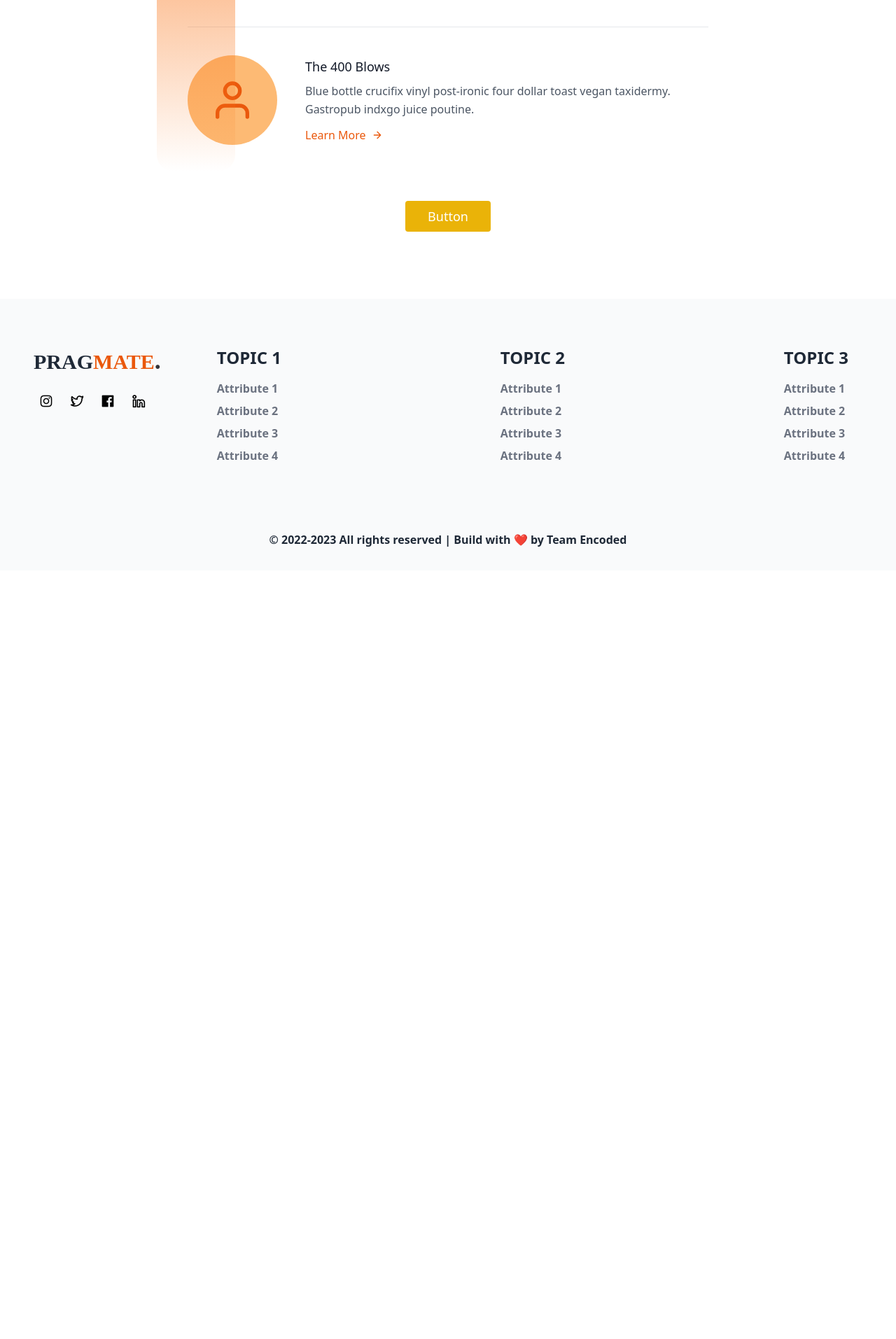
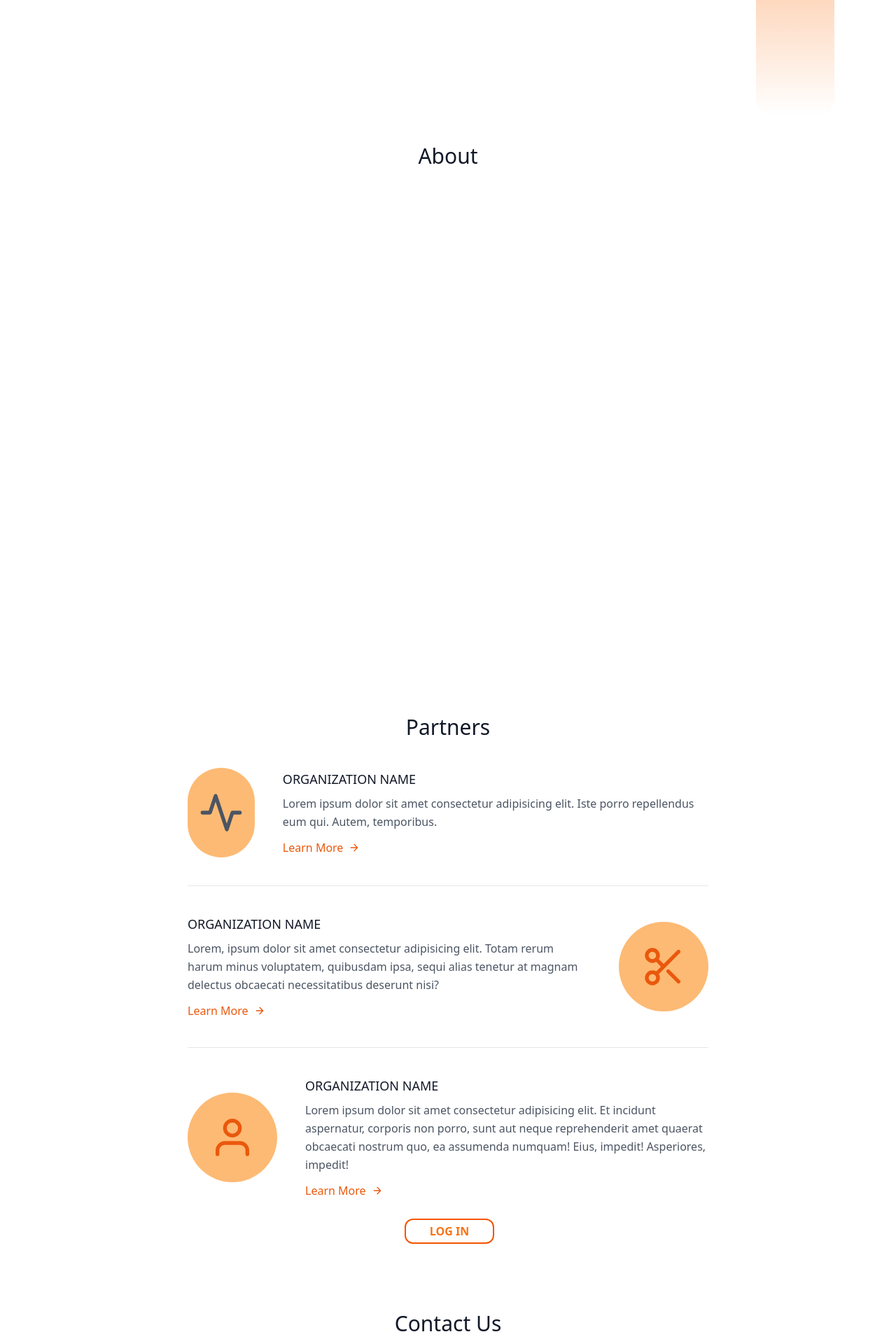
Before and after one commit to SubhranilRaha/Pragmate-Frontend, a React (Create React App) app: page / in a window 1280 px wide. Shown: the part 487-2400 px from the top of the page at 70% size. Before the commit the page ends 1302 px from the top, so only its background shows below. Built offline with nearby package versions, Linux system fonts and the light colour scheme; no server answers.

Commit message:
home login updated

```diff
--- a/src/App.js
+++ /dev/null
@@ -1,15 +0,0 @@
-import React from 'react'
-import Home from './Components/Home/Home'
-import Login from './Components/LogIn/Login'
-import Student_D from './Components/Student_D/Student_D'
-import Teacher_D from './Components/Teacher_D/Teacher_D'
-
-function App() {
-  return (
-    <div >
-      <Home />
-    </div>
-  )
-}
-
-export default App
--- /dev/null
+++ b/src/Components/Home/About.js
@@ -0,0 +1,11 @@
+import React from 'react'
+
+function About() {
+  return (
+    <div id='about' className="flex justify-center items-center">
+        <div className='h-screen text-3xl  font-medium title-font mb-4 text-gray-900'>About</div>
+    </div>
+  )
+}
+
+export default About
--- a/src/Components/Home/Contact.js
+++ b/src/Components/Home/Contact.js
@@ -2,7 +2,7 @@ import React from 'react'
 
 function Contact() {
   return (
-    <div id='Contact'>
+    <div id='contact'>
  <section class="text-gray-600 body-font relative ">
   <div class="container px-5 py-24 mx-auto">
     <div class="flex flex-col text-center w-full mb-12">
@@ -30,7 +30,7 @@ function Contact() {
           </div>
         </div>
         <div class="p-2 w-full">
-          <button class="flex mx-auto text-white bg-yellow-500 border-0 py-2 px-8 focus:outline-none hover:bg-orange-600 rounded text-lg">Button</button>
+          <button class="flex mx-auto text-white bg-orange-600 py-2 px-8 hover:bg-orange-500 rounded-xl text-lg">Button</button>
         </div>
       </div>
     </div>
--- a/src/Components/Home/Hero.js
+++ b/src/Components/Home/Hero.js
@@ -4,9 +4,8 @@ import { Player, Controls } from '@lottiefiles/react-lottie-player';
 function Home() {
 
   return (
-    <div className='min-h-screen w-96 absolute translate-y-20'>
+    <div className='h-128 relative min-w-fit md:mx-10'>
       <div className="flex items-center justify-center ">
-
       <div className="absolute -right-14 top-36">
         <a href="" className='flex flex-row items-end rotate-90 '>
           <span className="text-3xl font-bold -translate-y-2 text-slate-300">LEARN MORE</span>
@@ -32,7 +31,6 @@ function Home() {
 >
 </Player>
       </div>
-
     </div>
   )
 }
--- a/src/Components/Home/Home.js
+++ b/src/Components/Home/Home.js
@@ -3,13 +3,17 @@ import Hero from './Hero'
 import Partner from './Partner'
 import Footer from './Footer'
 import Homenav from './homenav'
+import About from './About'
+import Contact from './Contact'
 
 function Home() {
   return (
     <div>
         <Homenav />
         <Hero />
+        <About/>
         <Partner />
+        <Contact />
         <Footer />
     </div>
   )
--- a/src/Components/Home/Partner.js
+++ b/src/Components/Home/Partner.js
@@ -2,9 +2,12 @@ import React from 'react'
 
 function Partner() {
   return (
-    <div>
+    <div id='partners'>
+      <div className="flex justify-center items-center">
+        <div className='text-3xl  font-medium title-font text-gray-900'>Partners</div>
+    </div>
         <section class="text-gray-600 body-font">
-  <div class="container px-5 py-24 mx-auto">
+  <div class="container px-5 pt-10 mx-auto">
     <div class="flex items-center lg:w-3/5 mx-auto border-b pb-10 mb-10 border-gray-200 sm:flex-row flex-col">
       <div class="sm:w-32 sm:h-32 h-20 w-20 sm:mr-10 inline-flex items-center justify-center rounded-full bg-orange-300 text-orange-600flex-shrink-0">
         <svg fill="none" stroke="currentColor" stroke-linecap="round" stroke-linejoin="round" stroke-width="2" class="sm:w-16 sm:h-16 w-10 h-10" viewBox="0 0 24 24">
@@ -12,8 +15,8 @@ function Partner() {
         </svg>
       </div>
       <div class="flex-grow sm:text-left text-center mt-6 sm:mt-0">
-        <h2 class="text-gray-900 text-lg title-font font-medium mb-2">Shooting Stars</h2>
-        <p class="leading-relaxed text-base">Blue bottle crucifix vinyl post-ironic four dollar toast vegan taxidermy. Gastropub indxgo juice poutine.</p>
+        <h2 class="text-gray-900 text-lg title-font font-medium mb-2">ORGANIZATION NAME</h2>
+        <p class="leading-relaxed text-base">Lorem ipsum dolor sit amet consectetur adipisicing elit. Iste porro repellendus eum qui. Autem, temporibus.</p>
         <a class="mt-3 text-orange-600 inline-flex items-center">Learn More
           <svg fill="none" stroke="currentColor" stroke-linecap="round" stroke-linejoin="round" stroke-width="2" class="w-4 h-4 ml-2" viewBox="0 0 24 24">
             <path d="M5 12h14M12 5l7 7-7 7"></path>
@@ -23,8 +26,8 @@ function Partner() {
     </div>
     <div class="flex items-center lg:w-3/5 mx-auto border-b pb-10 mb-10 border-gray-200 sm:flex-row flex-col">
       <div class="flex-grow sm:text-left text-center mt-6 sm:mt-0">
-        <h2 class="text-gray-900 text-lg title-font font-medium mb-2">The Catalyzer</h2>
-        <p class="leading-relaxed text-base">Blue bottle crucifix vinyl post-ironic four dollar toast vegan taxidermy. Gastropub indxgo juice poutine.</p>
+        <h2 class="text-gray-900 text-lg title-font font-medium mb-2">ORGANIZATION NAME</h2>
+        <p class="leading-relaxed text-base">Lorem, ipsum dolor sit amet consectetur adipisicing elit. Totam rerum harum minus voluptatem, quibusdam ipsa, sequi alias tenetur at magnam delectus obcaecati necessitatibus deserunt nisi?</p>
         <a class="mt-3 text-orange-600 inline-flex items-center">Learn More
           <svg fill="none" stroke="currentColor" stroke-linecap="round" stroke-linejoin="round" stroke-width="2" class="w-4 h-4 ml-2" viewBox="0 0 24 24">
             <path d="M5 12h14M12 5l7 7-7 7"></path>
@@ -47,8 +50,8 @@ function Partner() {
         </svg>
       </div>
       <div class="flex-grow sm:text-left text-center mt-6 sm:mt-0">
-        <h2 class="text-gray-900 text-lg title-font font-medium mb-2">The 400 Blows</h2>
-        <p class="leading-relaxed text-base">Blue bottle crucifix vinyl post-ironic four dollar toast vegan taxidermy. Gastropub indxgo juice poutine.</p>
+        <h2 class="text-gray-900 text-lg title-font font-medium mb-2">ORGANIZATION NAME</h2>
+        <p class="leading-relaxed text-base">Lorem ipsum dolor sit amet consectetur adipisicing elit. Et incidunt aspernatur, corporis non porro, sunt aut neque reprehenderit amet quaerat obcaecati nostrum quo, ea assumenda numquam! Eius, impedit! Asperiores, impedit!</p>
         <a class="mt-3 text-orange-600 inline-flex items-center">Learn More
           <svg fill="none" stroke="currentColor" stroke-linecap="round" stroke-linejoin="round" stroke-width="2" class="w-4 h-4 ml-2" viewBox="0 0 24 24">
             <path d="M5 12h14M12 5l7 7-7 7"></path>
@@ -56,9 +59,11 @@ function Partner() {
         </a>
       </div>
     </div>
-    <button class="flex mx-auto mt-20 text-white bg-yellow-500 border-0 py-2 px-8 focus:outline-none hover:bg-orange-600 rounded text-lg">Button</button>
-  </div>
-</section>
+    <div className="hover:text-orange-500 flex justify-center items-center pt-5">
+                        <button className="flex justify-center w-32 py-1 mt-2 mr-5 border-2 active:scale-95 border-first rounded-xl group translate-x-3"><a href="/login"  className="text-base font-semibold text-orange-500">LOG IN</a></button>
+                        </div>
+    </div>
+    </section>
     </div>
   )
 }
--- a/src/Components/Home/homenav.js
+++ b/src/Components/Home/homenav.js
@@ -28,16 +28,16 @@ function Homenav() {
                     show?<ul className='flex flex-col justify-center pb-6 text-xl shadow-lg border-y-8 pl-14 font-pops'>
                     <li className="py-3 pt-5 hover:text-first">
                         <i class="uil uil-estate pr-2"></i>
-                        <a href="#" className="">HOME</a></li>
+                        <a href="#" onClick={()=>setShow(false)} className="">HOME</a></li>
                     <li className="py-3 hover:text-first">
                         <i class="uil uil-chart pr-2"></i>
-                        <a href="#" className="">ABOUT</a></li>
+                        <a href="#about" onClick={()=>setShow(false)} className="">ABOUT</a></li>
                     <li className="py-3 hover:text-first">
                         <i class="uil uil-users-alt pr-2"></i>
-                        <a href="#" className="">PARTNERS</a></li>
+                        <a href="#partners" onClick={()=>setShow(false)} className="">PARTNERS</a></li>
                     <li className="py-3 hover:text-first">
                         <i class="uil uil-envelope pr-2"></i>
-                        <a href="#" className="">CONTACT</a></li>
+                        <a href="#contact" onClick={()=>setShow(false)} className="">CONTACT</a></li>
                     <div className='flex flex-row pt-5 justify-betweem'>
                         <div className="hover:text-orange-500">
                         <button className="flex justify-center w-32 py-1 mb-3 mr-5 border-2 hover:border-first rounded-xl group active:scale-95"><Link to="/login" className="text-base font-semibold text-slate-400 group-hover:text-orange-500">LOG IN</Link></button>
@@ -69,21 +69,21 @@ function Homenav() {
                         <a href="#" className="">HOME</a></li>
                     <li className="p-3 hover:text-first">
                         <i class="uil uil-chart pr-2"></i>
-                        <a href="#" className="">ABOUT</a></li>
+                        <a href="#about" className="">ABOUT</a></li>
                     <li className="px-2 py-3 hover:text-first">
                         <i class="uil uil-users-alt pr-2"></i>
-                        <a href="#" className="">PARTNERS</a></li>
+                        <a href="#partners" className="">PARTNERS</a></li>
                     <li className="p-3 hover:text-first">
                         <i class="uil uil-envelope pr-2"></i>
-                        <a href="#" className="">CONTACT</a></li>
+                        <a href="#contact" className="">CONTACT</a></li>
 
                 </ul>
                 <div className='flex flex-row justify-betweem'>
                         <div className="hover:text-orange-500">
-                        <li className="flex justify-center w-32 py-1 mt-2 mr-5 border-2 active:scale-95 hover:border-first rounded-3xl group"><a href="#" className="text-base font-semibold text-slate-400 group-hover:text-orange-500 ">LOG IN</a></li>
+                        <button className="flex justify-center w-32 py-1 mt-2 mr-5 border-2 active:scale-95 hover:border-first rounded-xl group"><Link to="/login" className="text-base font-semibold text-slate-400 group-hover:text-orange-500">LOG IN</Link></button>
                         </div>
 
-                        <li className="flex items-center justify-center w-32 py-1 mt-2 mr-2 active:scale-95 h-9 rounded-3xl hover:text-first bg-first hover:bg-orange-500"><a href="#" className="text-base font-semibold text-white ">SIGN IN</a></li>
+                        <li className="flex items-center justify-center w-32 py-1 mt-2 mr-2 active:scale-95 h-9 rounded-xl hover:text-first bg-first hover:bg-orange-500"><a href="#" className="text-base font-semibold text-white">SIGN IN</a></li>
                     </div>
             </div>
         </nav>
--- a/src/index.js
+++ b/src/index.js
@@ -1,14 +1,12 @@
 import React from 'react';
 import ReactDOM from 'react-dom/client';
 import './index.css';
-import App from './App';
 import Home from './Components/Home/Home';
 import Login from './Components/LogIn/Login';
 import Student_D from './Components/Student_D/Student_D';
 import Teacher_D from './Components/Teacher_D/Teacher_D';
 import { render } from 'react-dom';
 import { BrowserRouter, Routes, Route } from "react-router-dom";
-
 
 const root = ReactDOM.createRoot(document.getElementById('root'));
 
--- a/tailwind.config.js
+++ b/tailwind.config.js
@@ -25,6 +25,9 @@ module.exports = {
       },
       fontWeight:{
         'cus':'790'
+      },
+      height: {
+        '128': '40rem',
       }
     },
   },
```
Also changed, not shown: src/Components/LogIn/Login.js (+5 -5 lines).
